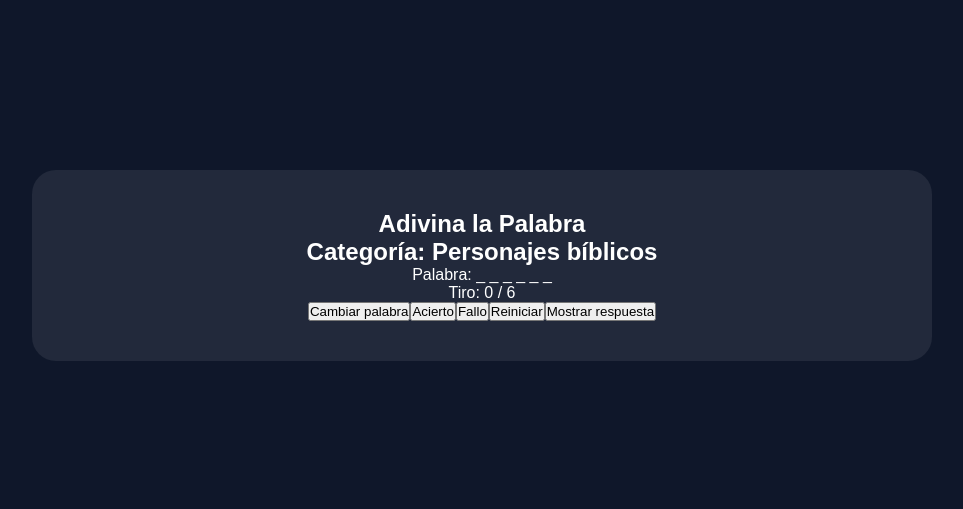
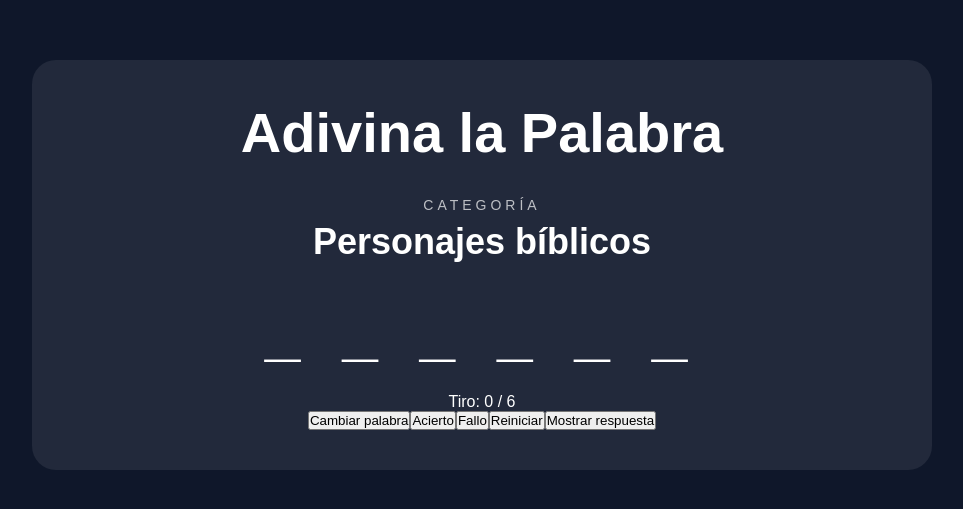
Before and after one commit to renegrb/adivina-palabra-adolescentes, a React (Vite) app: page / in a window 1280 px wide. Shown: the part 135-644 px from the top of the page, without its empty margins (158-1121 px from the left). Built offline with nearby package versions, Linux system fonts and the light colour scheme.

Commit message:
Add typography styles

```diff
--- a/src/App.tsx
+++ b/src/App.tsx
@@ -90,11 +90,13 @@ export default function App() {
   return (
     <main className="app">
       <section className="game-card">
-        <h1>Adivina la Palabra</h1>
+        <h1 className="title">Adivina la Palabra</h1>
 
-        <h2>Categoría: {currentWord.category}</h2>
+        <p className="category-label">Categoría</p>
 
-        <p>Palabra: {hiddenWord}</p>
+        <h2 className="category">{currentWord.category}</h2>
+
+        <p className="hidden-word">{hiddenWord}</p>
 
         <p>
           Tiro: {currentLetterIndex} / {currentWord.word.length}
--- a/src/index.css
+++ b/src/index.css
@@ -26,3 +26,28 @@ body {
   text-align: center;
   background: rgba(255, 255, 255, 0.08);
 }
+
+.title {
+  font-size: 56px;
+  margin-bottom: 32px;
+}
+
+.category-label {
+  font-size: 14px;
+  letter-spacing: 4px;
+  text-transform: uppercase;
+  opacity: 0.7;
+  margin-bottom: 8px;
+}
+
+.category {
+  font-size: 36px;
+  margin-bottom: 32px;
+}
+
+.hidden-word {
+  font-size: 64px;
+  font-weight: bold;
+  letter-spacing: 12px;
+  margin-bottom: 24px;
+}
```
